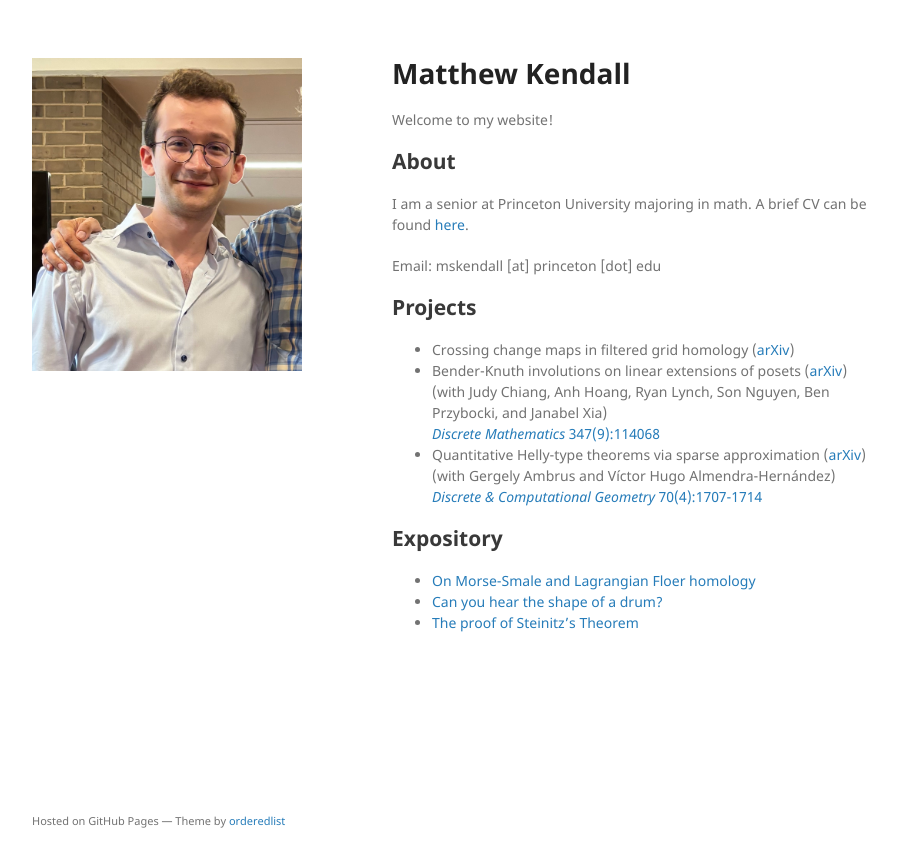
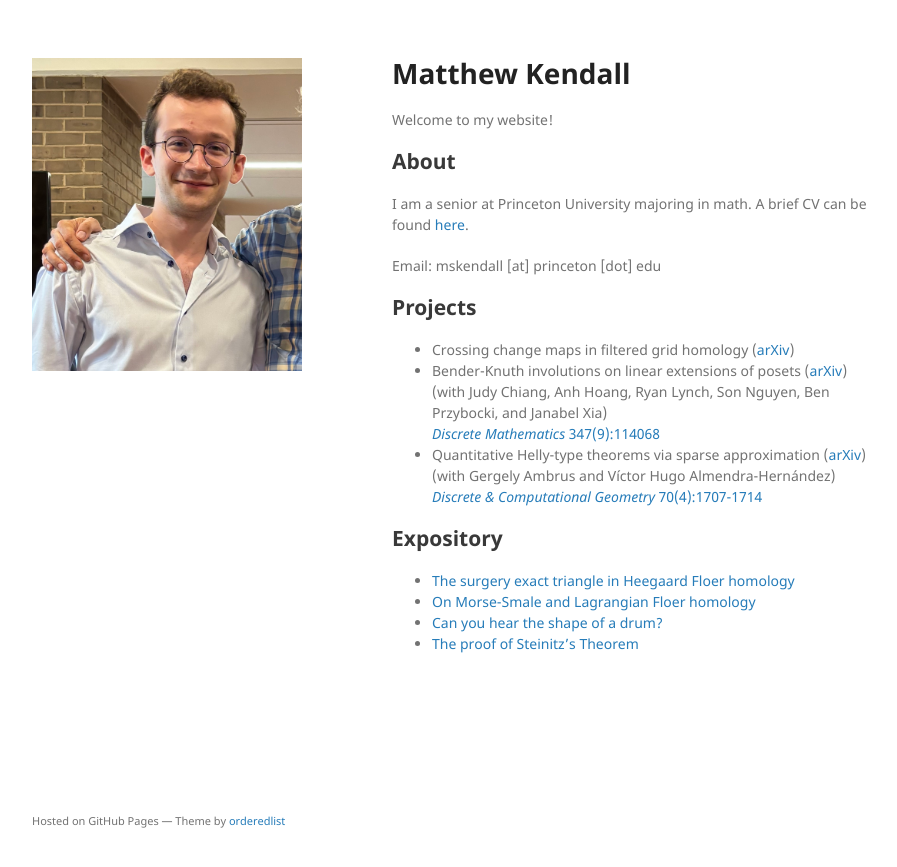
Before and after one commit to matthewkendall/matthewkendall.github.io, a Jekyll site: the page built from index.md, in a window 1280 px wide. Shown: the top 867 px of the page, without its empty margins (178-1075 px from the left). Built offline with Jekyll 4.4.1, drawn with Linux system fonts in a browser that asks for light colours; our own code applies the rules of GitHub Pages for plain Markdown files; the repository's description, which GitHub fills in, is left out.

Commit message:
Update index.md

```diff
--- a/index.md
+++ b/index.md
@@ -14,6 +14,7 @@ Email: mskendall [at] princeton [dot] edu
 - Quantitative Helly-type theorems via sparse approximation (<a href="https://arxiv.org/abs/2108.05745">arXiv</a>) <br> (with Gergely Ambrus and Víctor Hugo Almendra-Hernández)  <br> <a href="https://link.springer.com/article/10.1007/s00454-022-00441-5">*Discrete & Computational Geometry* 70(4):1707-1714</a>
 
 ## Expository
+- <a href="/assets/thesis-printable.pdf" target="_blank"> The surgery exact triangle in Heegaard Floer homology</a>
 - <a href="/assets/HM-HF.pdf" target="_blank"> On Morse-Smale and Lagrangian Floer homology</a>
 - <a href="/assets/drum.pdf" target="_blank"> Can you hear the shape of a drum?</a>
 - <a href="/assets/steinitz.pdf" target="_blank"> The proof of Steinitz's Theorem</a>
```
